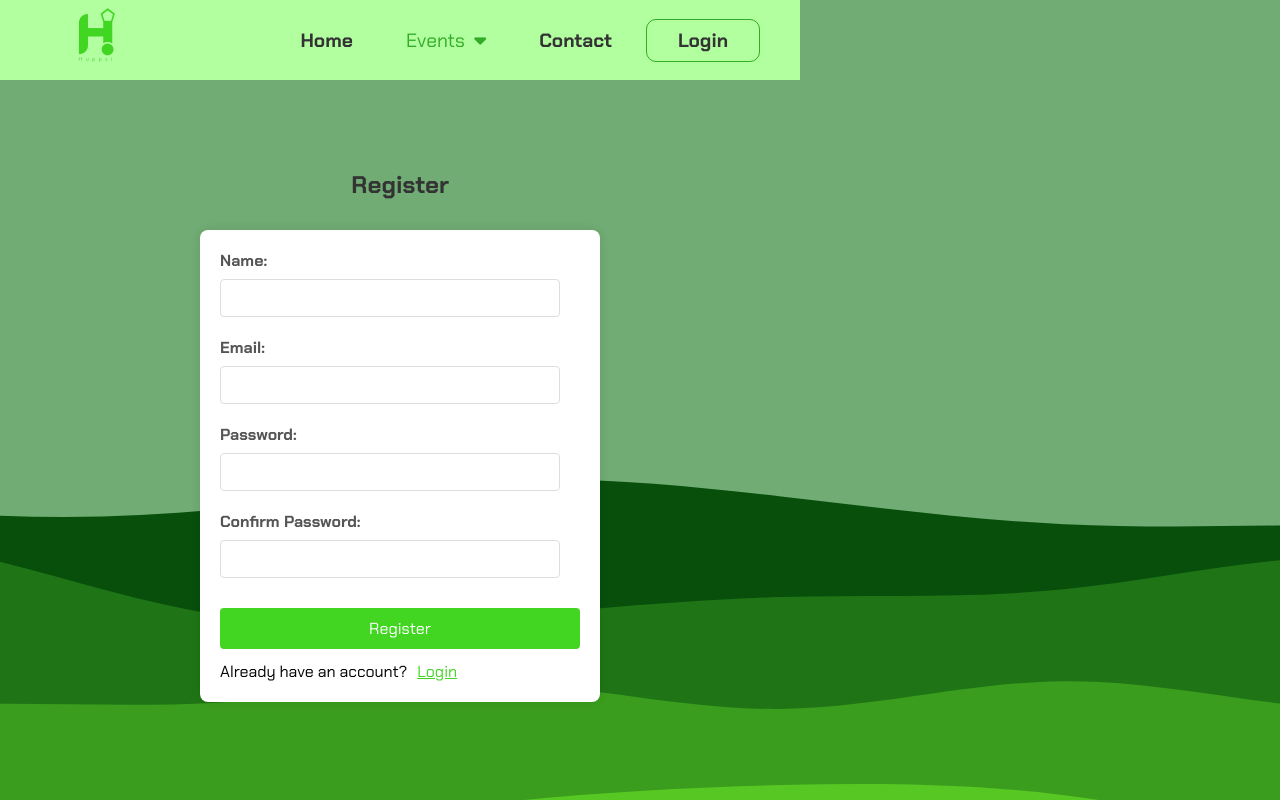
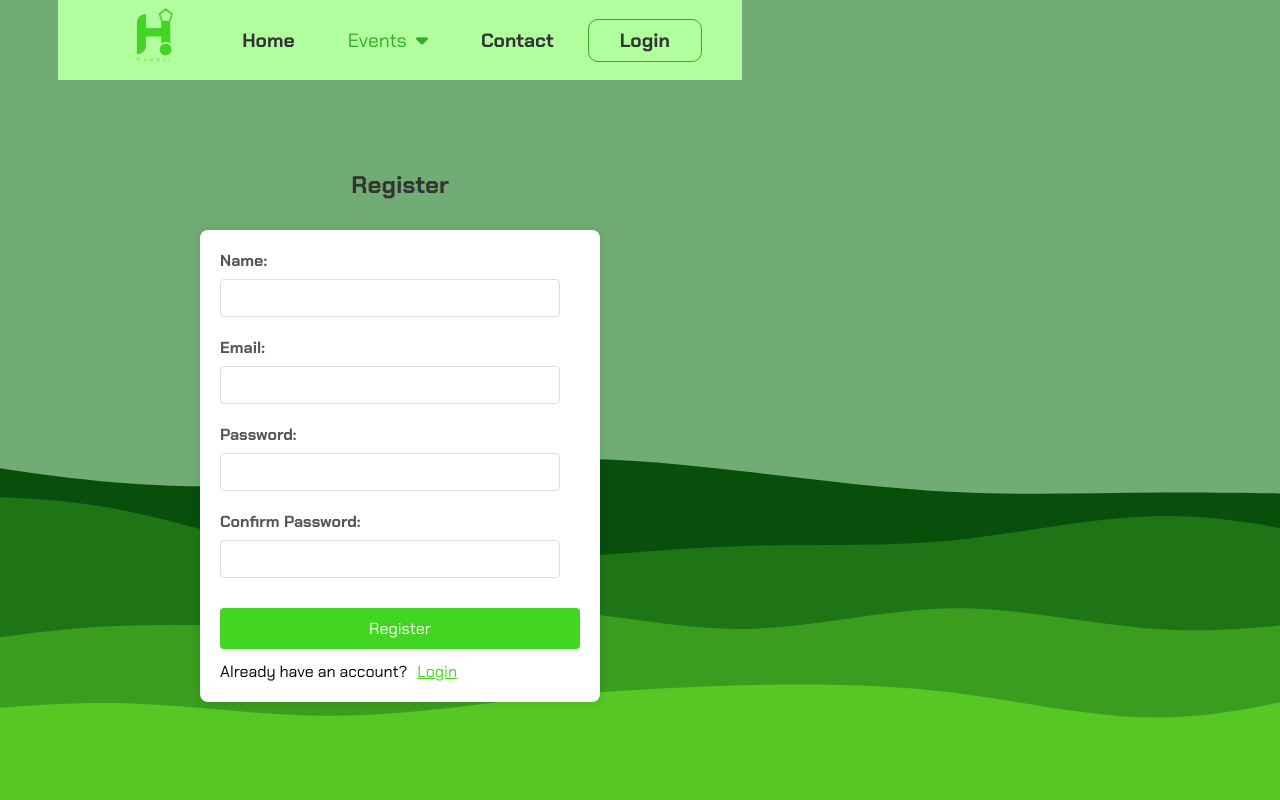
Before and after one commit to SophieCodes1910/ClientProject, a React (Vite) app: page /register in a window 1280 px wide. Built offline with nearby package versions, Linux system fonts and the light colour scheme.

Commit message:
background

```diff
--- a/src/pages/Register/register.css
+++ b/src/pages/Register/register.css
@@ -4,6 +4,11 @@ body {
   height: 100vh;
   width: 100vh;
   background: url("../../assets/LoginBackground.svg") no-repeat center center; /* Centering */
+  background-size: cover; /* Make the background cover the entire viewport */
+  display: flex;
+  justify-content: center;
+  align-items: center;
+  font-family: Arial, sans-serif;
 }
 
 .register-container {
```
